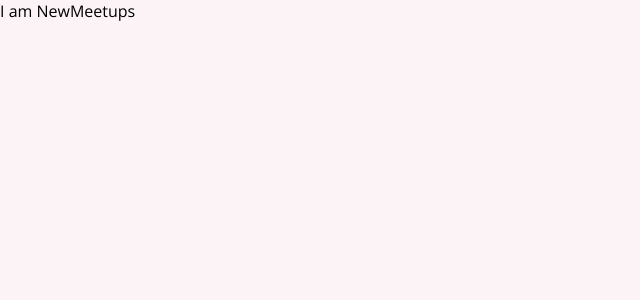
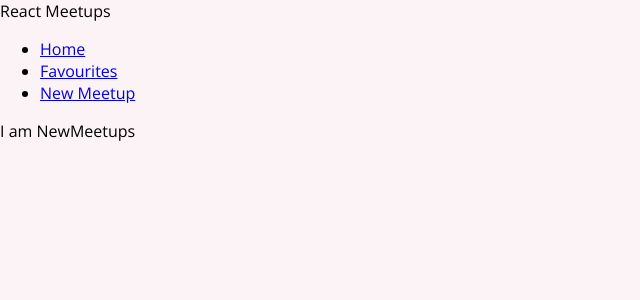
Before and after one commit to CD-Mackay/react-example, a React (Create React App) app: page /newmeetup in a window 1280 px wide. Shown: the top 300 px of the page, without its empty margins (0-640 px from the left). Built offline with nearby package versions, Linux system fonts and the light colour scheme.

Commit message:
Style header

```diff
--- a/src/App.js
+++ b/src/App.js
@@ -1,11 +1,13 @@
 import AllMeetups from "./pages/AllMeetups";
 import NewMeetups from "./pages/NewMeetup";
 import Favourites from "./pages/Favourites";
+import Header from "./components/Header";
 import { Route, Switch } from 'react-router-dom';
 
 function App() {
   return (
     <div>
+      <Header />
       <Switch>
         <Route path="/" exact>
           <AllMeetups />
--- a/src/components/Header.js
+++ b/src/components/Header.js
@@ -6,11 +6,14 @@ function Header() {
       <div>React Meetups</div>
       <nav>
         <ul>
-          <li>
-            <Link>Favourites</Link>
+        <li>
+            <Link to="/">Home</Link>
           </li>
           <li>
-            <Link>New Meetup</Link>
+            <Link to="/favourites">Favourites</Link>
+          </li>
+          <li>
+            <Link to="/newmeetup">New Meetup</Link>
           </li>
         </ul>
       </nav>
```
